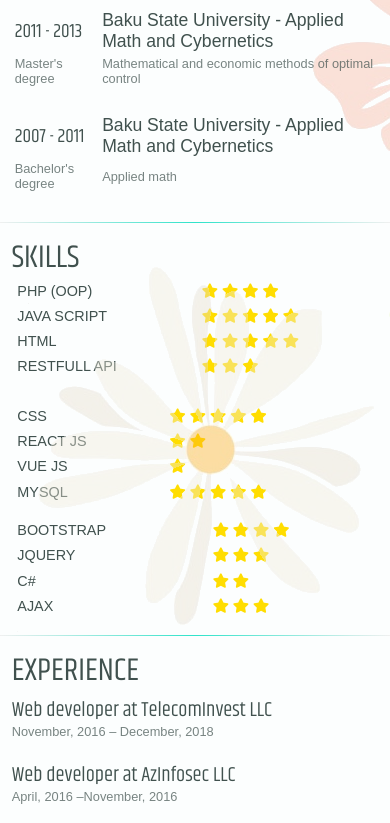
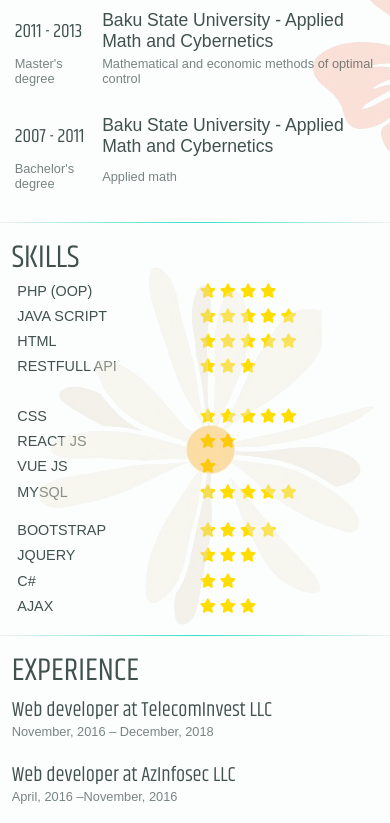
Before and after one commit to gulnar89/cv, a plain HTML site: page index.html in a window 390 px wide. Shown: the part 1129-1952 px from the top of the page. Drawn offline with Linux system fonts and the light colour scheme.

Commit message:
Style change

```diff
--- a/css/style.css
+++ b/css/style.css
@@ -239,7 +239,7 @@ hr{
 
 }
 
-@media screen and (max-width: 600px) {
+@media screen and (max-width: 700px) {
   .job{
 	  width:100%;
 	  margin-top:6.5%;
@@ -256,11 +256,20 @@ hr{
   margin:3% 0;
   width: 100%;
 }
+.skills-table-left td{
+	width:50%;
+}
 .skills-table-right{
   width: 100%;
   margin-top:3%;
+}
+.skills-table-right td{
+	width:50%;
 }
 .skills-table-mid{
   width: 100%;
   margin-top:3%;
 }
+.skills-table-mid td{
+	width:50%;
+}
--- a/index.html
+++ b/index.html
@@ -2,6 +2,7 @@
 <html lang="en" dir="ltr">
   <head>
     <meta charset="utf-8">
+	<meta name="viewport" content="width=device-width, initial-scale=1.0, shrink-to-fit=no">
     <title>Gulnar's Resume</title>
     <!-- Stylesheet -->
     <link rel="stylesheet" href="css/style.css">
```
